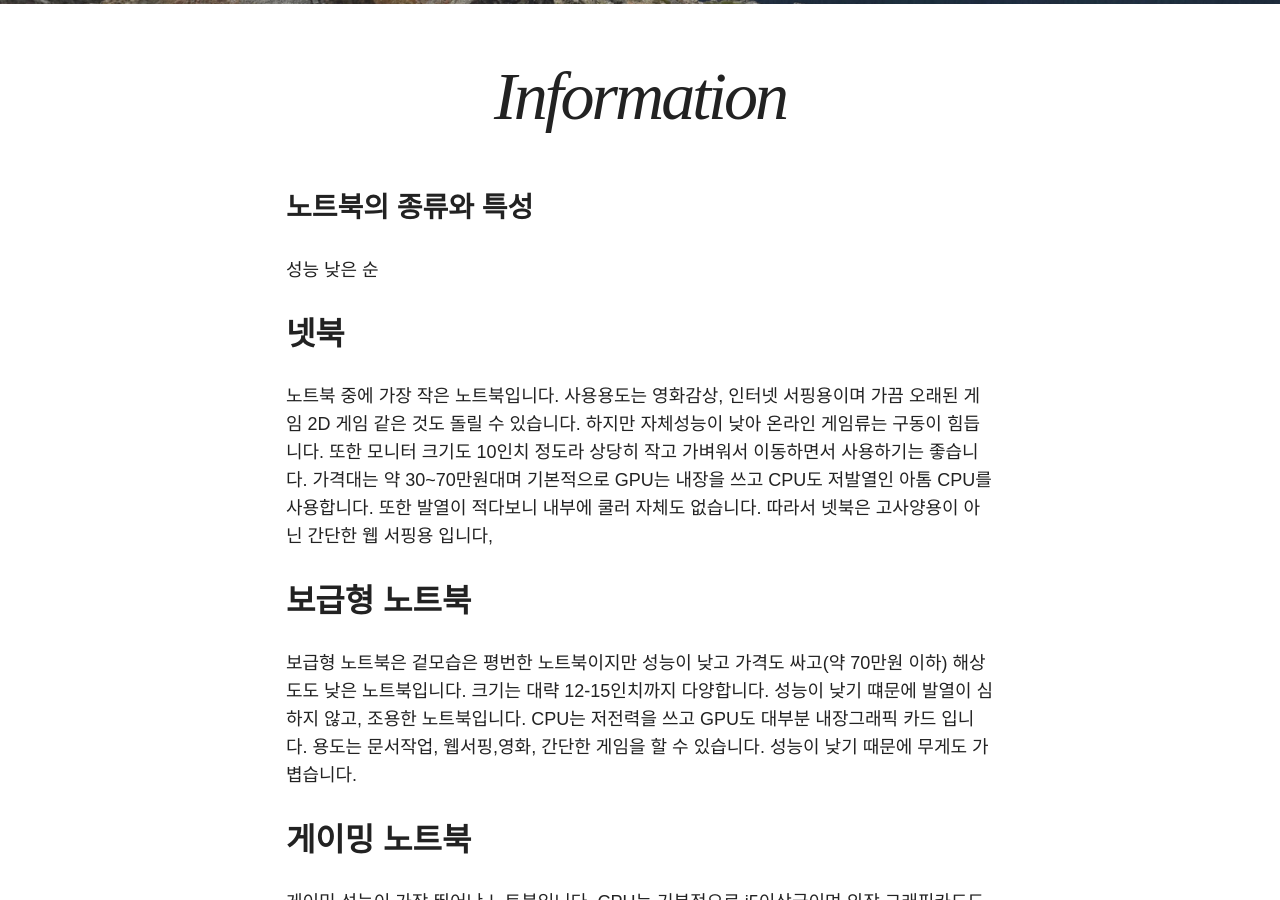
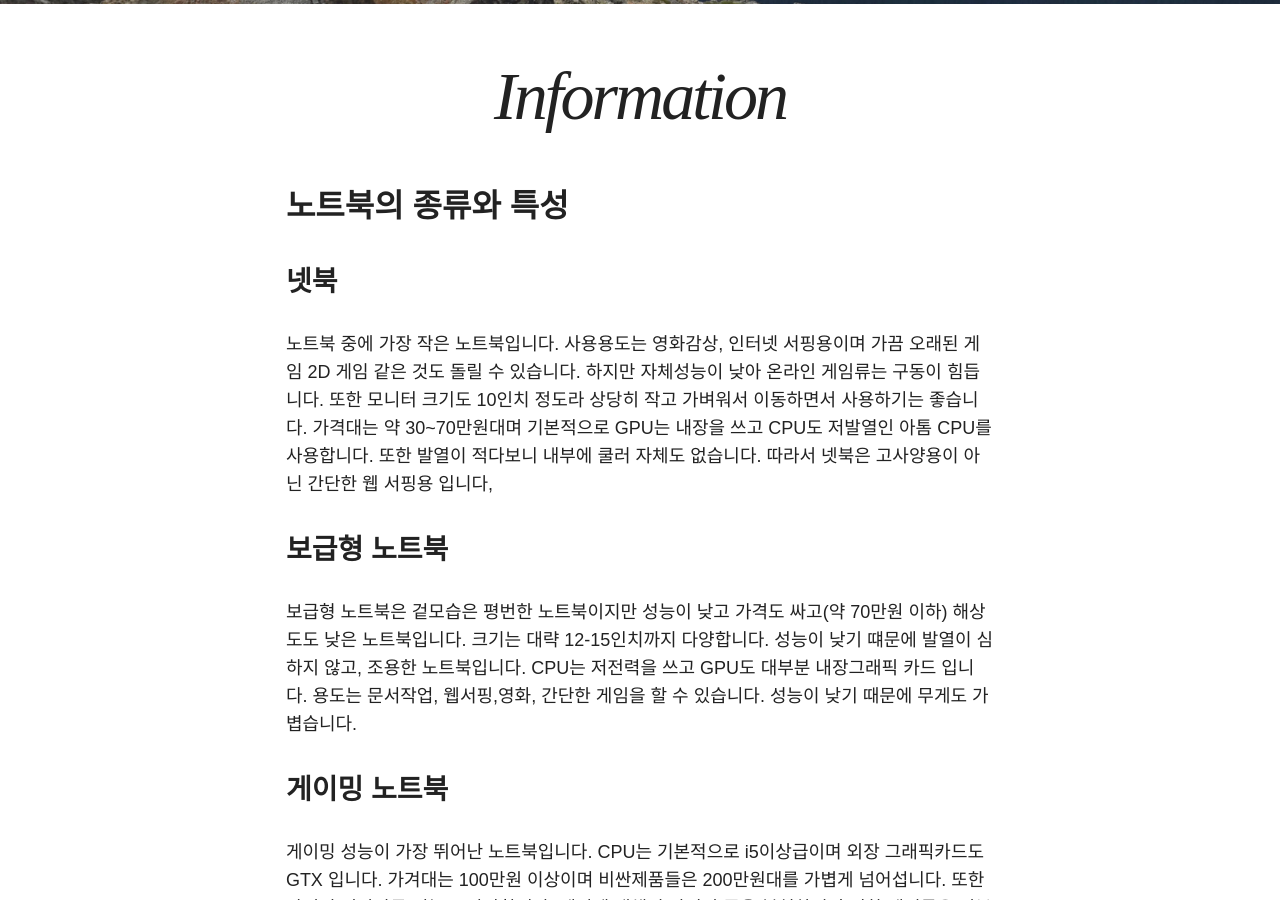
Before and after one commit to kimdj1234/kimdj1234.github.com, a Jekyll site: the page built from about/index.md, in a window 1280 px wide and 900 px high, scrolled down 536 px. Built offline with Jekyll 4.4.1, drawn with Linux system fonts in a browser that asks for light colours; nearby versions of some CDN libraries.

Commit message:
Update index.md

```diff
--- a/about/index.md
+++ b/about/index.md
@@ -9,27 +9,27 @@ image:
   <!-- creditink: http://wegraphics.net/downloads/free-ultimate-blurred-background-pack/ -->
 ---
 
-###노트북의 종류와 특성
-성능 낮은 순
+##노트북의 종류와 특성
 
-## 넷북
+
+### 넷북
 
 노트북 중에 가장 작은 노트북입니다. 사용용도는 영화감상, 인터넷 서핑용이며 가끔 오래된 게임 2D 게임 같은 것도 돌릴 수 있습니다. 하지만 자체성능이 낮아 온라인 게임류는 구동이 힘듭니다. 또한 모니터 크기도 10인치 정도라 상당히 작고 가벼워서 이동하면서 사용하기는 좋습니다. 가격대는 약 30~70만원대며 기본적으로 GPU는 내장을 쓰고  CPU도 저발열인 아톰 CPU를 사용합니다. 또한 발열이 적다보니 내부에 쿨러 자체도 없습니다. 따라서 넷북은 고사양용이 아닌 간단한 웹 서핑용 입니다,
 
 
 
-## 보급형 노트북
+### 보급형 노트북
 
 보급형 노트북은 겉모습은 평번한 노트북이지만 성능이 낮고 가격도 싸고(약 70만원 이하) 해상도도 낮은 노트북입니다. 크기는 대략 12-15인치까지 다양합니다. 성능이 낮기 떄문에 발열이 심하지 않고, 조용한 노트북입니다. CPU는 저전력을 쓰고 GPU도 대부분 내장그래픽 카드 입니다. 용도는 문서작업, 웹서핑,영화, 간단한 게임을 할 수 있습니다. 성능이 낮기 때문에 무게도 가볍습니다.
 
 
 
-## 게이밍 노트북
+### 게이밍 노트북
 
 게이밍 성능이 가장 뛰어난 노트북입니다. CPU는 기본적으로 i5이상급이며 외장 그래픽카드도 GTX 입니다. 가겨대는 100만원 이상이며 비싼제품들은 200만원대를 가볍게 넘어섭니다. 또한 가격이 비싼만큼 성능도 막강합니다. 게임에 대해선 타의 추종을 불허하면 출시한 게임들은 전부 높은 사양으로 구동이 가능합니다. 대신 사양이 너무 좋아진 만큼 발열이 심해 그에 맞게 쿨링 성능도 좋아야하기 때문에 대부분 듀얼쿨러와 쿨링 파이프가 장착되어있어 소음이 심하고 무게가 무겁습니다.
 
 
-## 워크스테이션 노트북
+### 워크스테이션 노트북
 
 3D 작업에 쓰이는 노트북입니다. 기본적으로 3D모델링 DATA 3D 설계등 본격 작업형 그래픽쪽에 특화되어있는 노트북입니다. 그렇다고 게임을 못하는 것도 아니고 그래픽 성능이 엄청나기 때문에 고사양 게임도 쉽게 돌릴 수 있습니다. CPU는 기본적으로 i5 이상이며 (대부분 i7) 그래픽카다는 3D 작업에 특화되었는 쿼드로를 씁니다. 게이밍 노트북 이상급의 막강한 성능 대신 매우무겁고 가격도 종결급으로 비쌉니다. 가격대는 기본 200만원대 이상이며 정말 비싼건 500만원 이상입니다.
 
```
